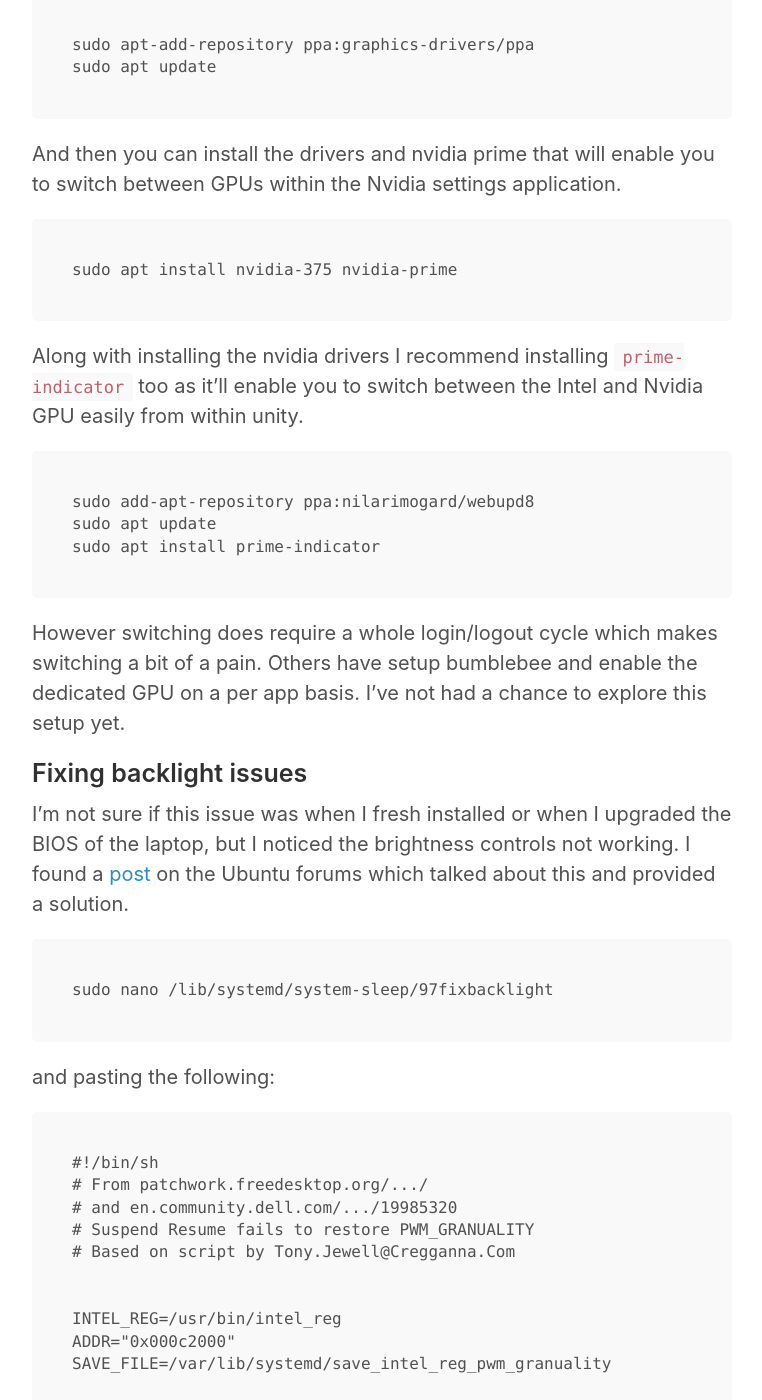
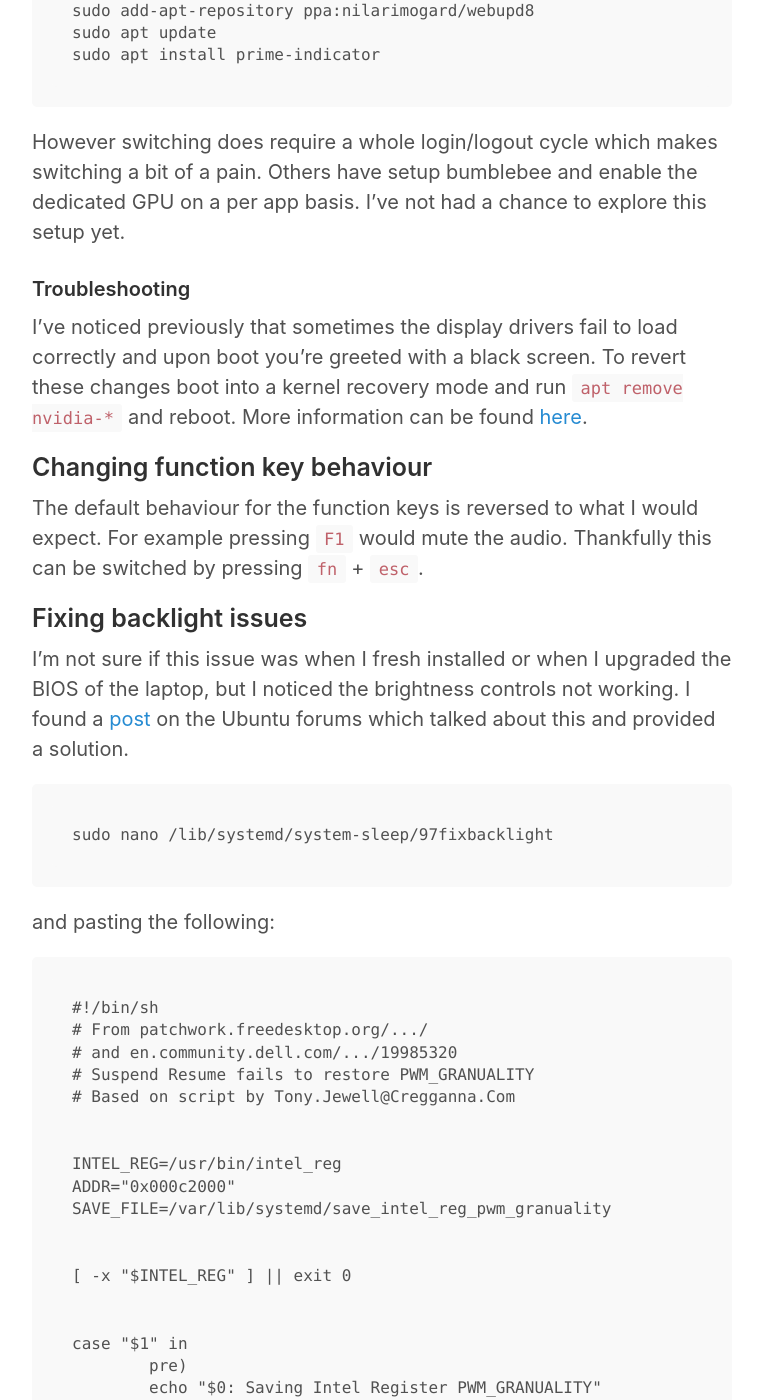
Before and after one commit to inverse/personal-site, a Jekyll site: the page built from _posts/2016-09-10-xps-15-9550-ubuntu-setup.md, in a window 1280 px wide and 1400 px high, scrolled down 2251 px. Shown: the whole window, without its empty margins (258-1020 px from the left). Built offline with Jekyll 4.4.1, drawn with Linux system fonts in a browser that asks for light colours; comment, search, counter and statistics services are not loaded; some of the changed text lies outside the part shown.

Commit message:
Update 2016-09-10-xps-15-9550-ubuntu-setup.md
Function key switching, restructure

````diff
--- a/_posts/2016-09-10-xps-15-9550-ubuntu-setup.md
+++ b/_posts/2016-09-10-xps-15-9550-ubuntu-setup.md
@@ -27,18 +27,6 @@
 ## Enabling bluetooth
 
 I soon noticed that bluetooth was not working and researched a bit on how to fix this and it seemed to point to a [missing firmware file][0]. The file can be obtained [here][5]. Once downloaded copy to `/lib/firmware/brcm/` and reboot the system.
-
-## Upgrading the kernel
-
-Ubuntu 16.04 ships with the `4.4` version of the kernel. I wanted to use the latest version which at the time of writing is `4.7.3`. This can be done by visiting the [Ubuntu mainline build site][9] and download to a new directory the following files using either `wget` or `curl`.
-
-- linux-headers-4.7.3-040703_4.7.3-040703.201609070334_all.deb
-- linux-headers-4.7.3-040703-generic_4.7.3-040703.201609070334_amd64.deb
-- linux-image-4.7.3-040703-generic_4.7.3-040703.201609070334_amd64.deb
-
-and installing with `sudo dpkg -i linux-*`
-
-These steps are applicable for any kernel changes. Just visit the [mailine kernel site][12] and download the correct linux-headers and linux-image.
 
 ## Missing firmware
 
@@ -73,6 +61,14 @@
 sudo apt install prime-indicator
 ```
 However switching does require a whole login/logout cycle which makes switching a bit of a pain. Others have setup bumblebee and enable the dedicated GPU on a per app basis. I've not had a chance to explore this setup yet.
+
+### Troubleshooting
+
+I've noticed previously that sometimes the display drivers fail to load correctly and upon boot you're greeted with a black screen. To revert these changes boot into a kernel recovery mode and run `apt remove nvidia-*` and reboot. More information can be found [here][6].
+
+## Changing function key behaviour
+
+The default behaviour for the function keys is reversed to what I would expect. For example pressing `F1` would mute the audio. Thankfully this can be switched by pressing `fn` + `esc`.
 
 ## Fixing backlight issues
 
@@ -122,9 +118,17 @@
 
 Save the file and reboot and you should have working backlight controls.
 
-## Trooubleshooting
+## Upgrading the kernel
 
-I've noticed this previously that sometimes the drivers fail to load correctly and upon boot you're greeted with a black screen. To revert these changes boot into a kernel recovery mode and run `apt remove nvidia-*` and reboot. More information can be found [here][6].
+Ubuntu 16.04 ships with the `4.4` version of the kernel. I wanted to use the latest version which at the time of writing is `4.7.3`. This can be done by visiting the [Ubuntu mainline build site][9] and download to a new directory the following files using either `wget` or `curl`.
+
+- linux-headers-4.7.3-040703_4.7.3-040703.201609070334_all.deb
+- linux-headers-4.7.3-040703-generic_4.7.3-040703.201609070334_amd64.deb
+- linux-image-4.7.3-040703-generic_4.7.3-040703.201609070334_amd64.deb
+
+and installing with `sudo dpkg -i linux-*`
+
+These steps are applicable for any kernel changes. Just visit the [mailine kernel site][12] and download the correct linux-headers and linux-image.
 
 ## Futher reading
 
````
